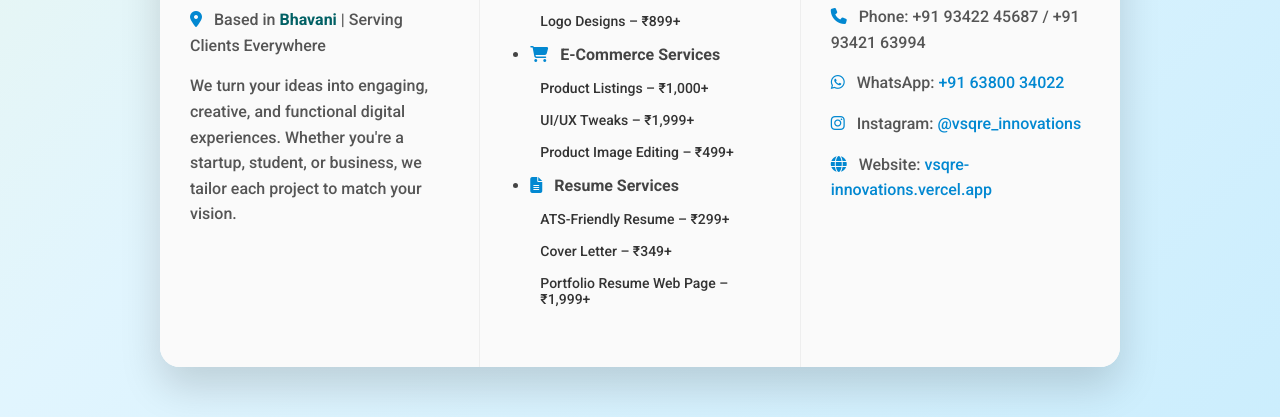
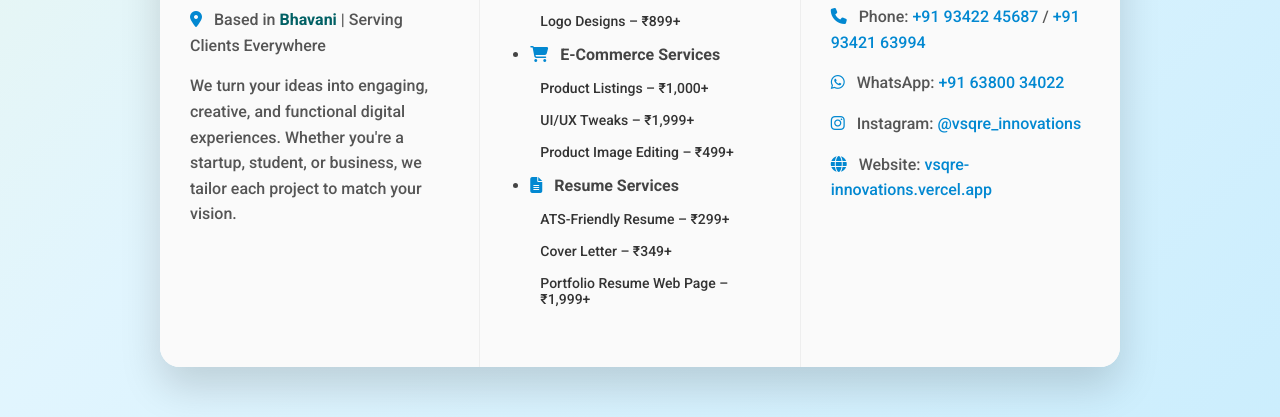
Before and after one commit to Vsqreinnovations/Brochure, a plain HTML site: page index.html in a window 1280 px wide. Shown: the part 383-800 px from the top of the page. Drawn offline with Linux system fonts and the light colour scheme.

Commit message:
Update index.html

```diff
--- a/index.html
+++ b/index.html
@@ -251,7 +251,10 @@
 
             <p><i class="fas fa-envelope"></i> Email: <a
                     href="mailto:vsqreinnovations@gmail.com">vsqreinnovations@gmail.com</a></p>
-            <p><i class="fas fa-phone"></i> Phone: +91 93422 45687 / +91 93421 63994</p>
+            <p><i class="fas fa-phone"></i> Phone:
+                <a href="tel:+919342245687">+91 93422 45687</a> /
+                <a href="tel:+919342163994">+91 93421 63994</a>
+            </p>
             <p><i class="fab fa-whatsapp"></i> WhatsApp: <a href="https://wa.me/916380034022" target="_blank">+91 63800
                     34022</a></p>
             <p><i class="fab fa-instagram"></i> Instagram: <a https://www.instagram.com/vsqre_innovations?igsh=MW5uMGowNDE5MW4zbA=="
```
